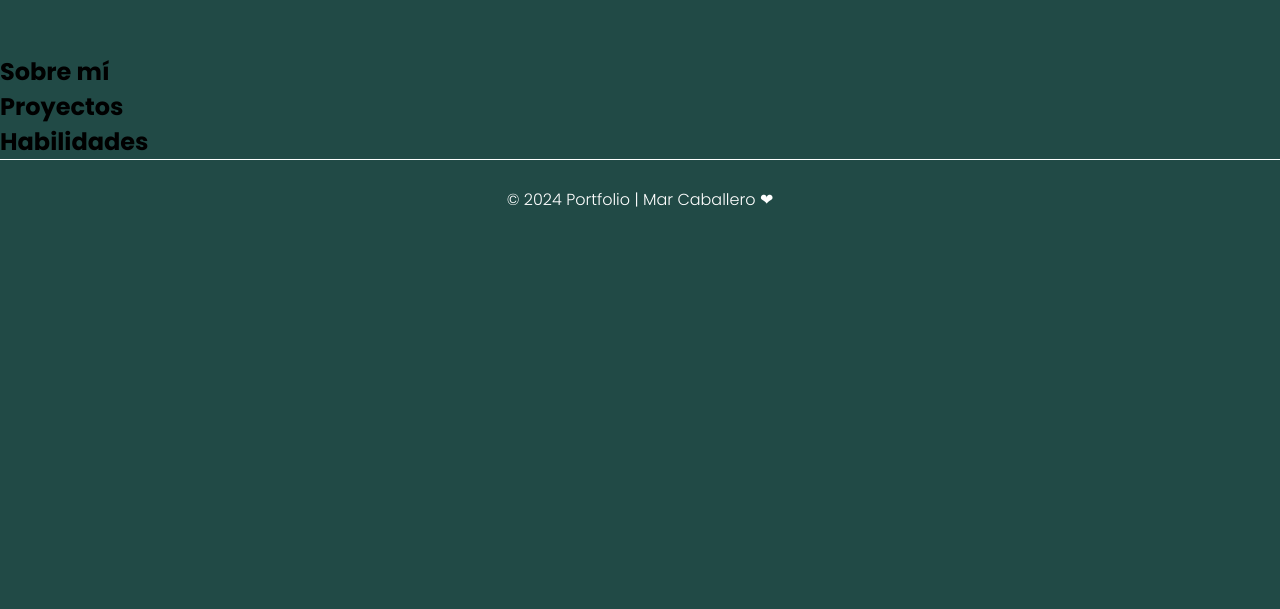
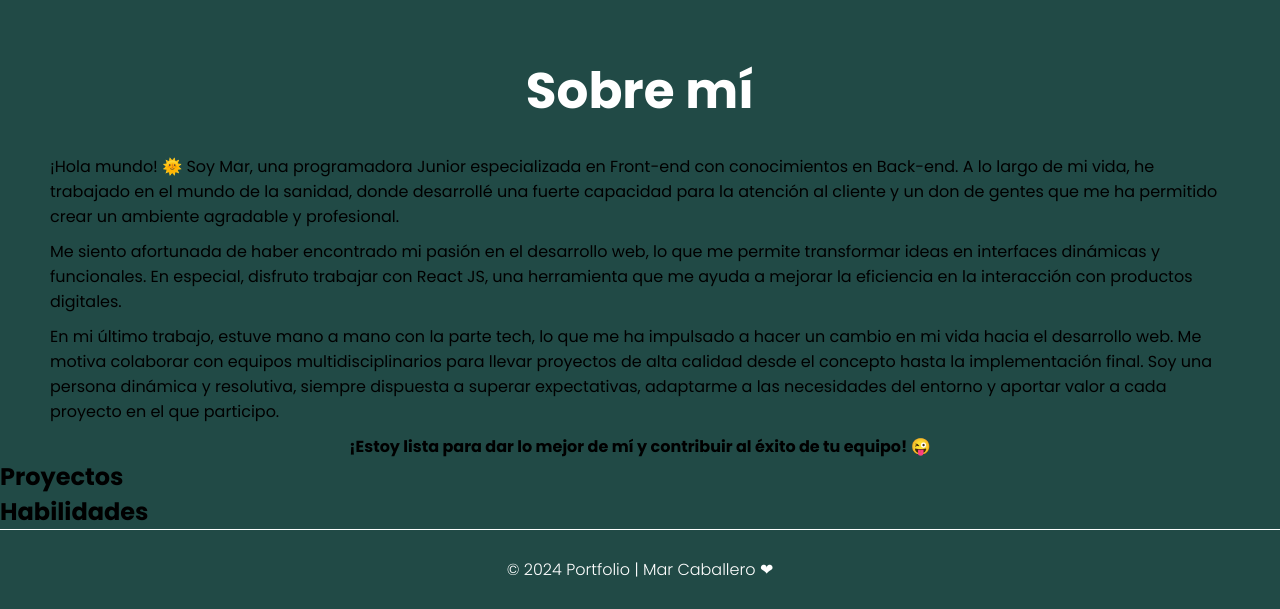
Before and after one commit to Mar-CM/PortfolioMar, a React (Vite) app: page / in a window 1280 px wide. Shown: the part 846-1455 px from the top of the page. Before the commit the page ends 1085 px from the top, so only its background shows below. Built offline with nearby package versions, Linux system fonts and the light colour scheme.

Commit message:
Section about me

```diff
--- a/package.json
+++ b/package.json
@@ -1,6 +1,7 @@
 {
   "name": "portfoliomar",
   "private": true,
+  "homepage": "./",
   "version": "0.0.0",
   "type": "module",
   "scripts": {
@@ -12,7 +13,8 @@
   "dependencies": {
     "node": "^22.10.0",
     "react": "^18.2.0",
-    "react-dom": "^18.2.0"
+    "react-dom": "^18.2.0",
+    "react-router-dom": "^6.27.0"
   },
   "devDependencies": {
     "@types/react": "^18.2.66",
--- a/src/components/AboutMe.jsx
+++ b/src/components/AboutMe.jsx
@@ -1,8 +1,35 @@
 function AboutMe() {
 	return (
 		<>
-			<section className="aboutme">
-				<h2>Sobre mí</h2>
+			<section className="aboutMe">
+				<h3 className="aboutMe_tittle">Sobre mí</h3>
+				<p className="aboutMe_text">
+					¡Hola mundo! 🌞 Soy Mar, una programadora Junior especializada en
+					Front-end con conocimientos en Back-end. A lo largo de mi vida, he
+					trabajado en el mundo de la sanidad, donde desarrollé una fuerte
+					capacidad para la atención al cliente y un don de gentes que me ha
+					permitido crear un ambiente agradable y profesional.
+				</p>
+				<p className="aboutMe_text">
+					Me siento afortunada de haber encontrado mi pasión en el desarrollo
+					web, lo que me permite transformar ideas en interfaces dinámicas y
+					funcionales. En especial, disfruto trabajar con React JS, una
+					herramienta que me ayuda a mejorar la eficiencia en la interacción con
+					productos digitales.
+				</p>
+				<p className="aboutMe_text">
+					En mi último trabajo, estuve mano a mano con la parte tech, lo que me
+					ha impulsado a hacer un cambio en mi vida hacia el desarrollo web. Me
+					motiva colaborar con equipos multidisciplinarios para llevar proyectos
+					de alta calidad desde el concepto hasta la implementación final. Soy
+					una persona dinámica y resolutiva, siempre dispuesta a superar
+					expectativas, adaptarme a las necesidades del entorno y aportar valor
+					a cada proyecto en el que participo.
+				</p>
+				<h4>
+					¡Estoy lista para dar lo mejor de mí y contribuir al éxito de tu
+					equipo! 😜
+				</h4>
 			</section>
 		</>
 	);
--- a/src/scss/App.scss
+++ b/src/scss/App.scss
@@ -1,2 +1,5 @@
 @use '../scss/core/reset';
+@use './styles/header.scss';
+@use './styles/hero.scss';
 @use './styles/main.scss';
+@use './styles/aboutMe.scss'
--- /dev/null
+++ b/src/scss/styles/aboutMe.scss
@@ -0,0 +1,18 @@
+.aboutMe {
+  padding-left: 50px;
+  padding-right: 50px;
+  display: flex;
+  flex-direction: column;
+  align-items: center;
+
+};
+.aboutMe_tittle{
+ color: white;
+ font-weight: 700;
+ font-size: 50px;
+ padding-bottom: 25px;
+}
+
+.aboutMe_text {
+  padding-bottom: 10px;
+}
--- /dev/null
+++ b/src/scss/styles/header.scss
@@ -0,0 +1,37 @@
+.header {
+  position: fixed;
+  top: 0;
+  width: 100%;
+  display: flex;
+  align-items: center;
+  justify-content: space-around;
+  height: 80px;
+  background-color: rgba(255, 255, 255, 0.1);
+  // background-color: rgba(33, 74, 70, 0.4);
+  z-index: 1000;
+  box-shadow: 0px 10px 20px rgba(0, 0, 0, 0.2);}
+
+.headerLogo {
+  margin-left: 25px;
+  // color: white;
+  color: black;
+}
+
+.headerNav_list {
+  display: flex;
+  align-items: center;
+  gap: 35px;
+  margin-right: 25px;
+}
+
+.headerNav_link {
+  // color: white;
+  color: black;
+  font-weight: 700;
+}
+
+.headerNav_link:hover {
+  // color: #214a46;
+  color: white;
+
+}
--- /dev/null
+++ b/src/scss/styles/hero.scss
@@ -0,0 +1,139 @@
+.hero {
+  position: relative;
+  display: flex;
+  justify-content: center;
+  align-items: center;
+  height: 100vh;
+  padding-bottom: 155px;
+  overflow: hidden;
+  z-index: 1;
+  flex-direction: row-reverse;
+  margin-top: 100px;
+}
+
+.heroPhoto img {
+  width: 300px;
+  height: 300px;
+  border-radius: 50%;
+  margin-right: 300px;
+}
+
+.heroName {
+  display: flex;
+  flex-direction: column;
+  align-items: center;
+  padding-top: 50px;
+  padding-left: 175px;
+  padding-right: 50px;
+}
+
+.heroName_letter {
+  line-height: 0.8;
+}
+
+.text-letter {
+  display: inline-block;
+  font-weight: 900;
+  color: white;
+  font-size: 66px;
+  cursor: pointer;
+  transition: transform 0.2s ease;
+}
+
+.text-letter:hover {
+  transform: rotate(35deg);
+  // color: #214a46;
+}
+
+.heroText {
+  margin-top: 30px;
+
+  }
+
+.heroText_name {
+  display: flex;
+  justify-content: center;
+}
+
+.buttonCV {
+  display: inline-block;
+  padding: 10px 20px;
+  margin: 15px;
+  background-color: #007bff;
+  color: white;
+  text-decoration: none;
+  border-radius: 5px;
+  font-weight: bold;
+  transition: background-color 0.3s ease transform 1s ease;
+}
+
+.buttonCV:hover {
+  background-color: #0056b3;
+  transform: scale(1.05);
+  box-shadow: 5px 5px 5px rgba(0, 0, 0, 0.5);
+}
+
+.ball {
+  position: absolute;
+  width: 100px;
+  height: 100px;
+  background-color: rgba(255, 255, 255, 0.2);
+  border-radius: 50%;
+  filter: blur(35px);
+  z-index: 0;
+}
+
+/* Animaciones para las bolas */
+.ball1 {
+  animation: moveBall1 18s linear infinite;
+}
+
+.ball2 {
+  animation: moveBall2 15s linear infinite;
+}
+
+@keyframes moveBall1 {
+  0% {
+    top: 0;
+    left: 0;
+  }
+  25% {
+    top: 20%;
+    left: 80%;
+  }
+  50% {
+    top: 80%;
+    left: 50%;
+  }
+  75% {
+    top: 60%;
+    left: 20%;
+  }
+  100% {
+    top: 0;
+    left: 0;
+  }
+}
+
+@keyframes moveBall2 {
+  0% {
+    top: 100%;
+    left: 100%;
+  }
+  25% {
+    top: 30%;
+    left: 50%;
+  }
+  50% {
+    top: 70%;
+    left: 10%;
+  }
+  75% {
+    top: 10%;
+    left: 60%;
+  }
+  100% {
+    top: 100%;
+    left: 100%;
+  }
+}
--- a/src/scss/styles/main.scss
+++ b/src/scss/styles/main.scss
@@ -3,184 +3,6 @@ body {
   font-family: "Poppins", sans-serif;
 }
 
-.header {
-  position: fixed;
-  top: 0;
-  width: 100%;
-  display: flex;
-  align-items: center;
-  justify-content: space-around;
-  height: 80px;
-  background-color: rgba(255, 255, 255, 0.1);
-  // background-color: rgba(33, 74, 70, 0.4);
-  z-index: 1000;
-  box-shadow: 0px 10px 20px rgba(0, 0, 0, 0.2);}
-
-.headerLogo {
-  margin-left: 25px;
-  // color: white;
-  color: black;
-}
-
-.headerNav_list {
-  display: flex;
-  align-items: center;
-  gap: 35px;
-  margin-right: 25px;
-}
-
-.headerNav_link {
-  // color: white;
-  color: black;
-  font-weight: 700;
-}
-
-.headerNav_link:hover {
-  // color: #214a46;
-  color: white;
-
-}
-
-.hero {
-  position: relative;
-  display: flex;
-  justify-content: center;
-  align-items: center;
-  height: 100vh;
-  padding-bottom: 155px;
-  overflow: hidden;
-  z-index: 1;
-  flex-direction: row-reverse;
-  margin-top: 100px;
-}
-
-.heroPhoto img {
-  width: 300px;
-  height: 300px;
-  border-radius: 50%;
-  margin-right: 300px;
-}
-
-.heroName {
-  display: flex;
-  flex-direction: column;
-  align-items: center;
-  padding-top: 50px;
-  padding-left: 175px;
-  padding-right: 50px;
-}
-
-.heroName_letter {
-  line-height: 0.8;
-}
-
-.text-letter {
-  display: inline-block;
-  font-weight: 900;
-  color: white;
-  font-size: 66px;
-  cursor: pointer;
-  transition: transform 0.2s ease;
-}
-
-.text-letter:hover {
-  transform: rotate(35deg);
-  // color: #214a46;
-}
-
-.heroText {
-  margin-top: 30px;
-
-  }
-
-.heroText_name {
-  display: flex;
-  justify-content: center;
-}
-
-.buttonCV {
-  display: inline-block;
-  padding: 10px 20px;
-  margin: 15px;
-  background-color: #007bff;
-  color: white;
-  text-decoration: none;
-  border-radius: 5px;
-  font-weight: bold;
-  transition: background-color 0.3s ease transform 1s ease;
-}
-
-.buttonCV:hover {
-  background-color: #0056b3;
-  transform: scale(1.05);
-  box-shadow: 5px 5px 5px rgba(0, 0, 0, 0.5);
-}
-
-.ball {
-  position: absolute;
-  width: 100px;
-  height: 100px;
-  background-color: rgba(255, 255, 255, 0.2);
-  border-radius: 50%;
-  filter: blur(35px);
-  z-index: 0;
-}
-
-/* Animaciones para las bolas */
-.ball1 {
-  animation: moveBall1 18s linear infinite;
-}
-
-.ball2 {
-  animation: moveBall2 15s linear infinite;
-}
-
-
-@keyframes moveBall1 {
-  0% {
-    top: 0;
-    left: 0;
-  }
-  25% {
-    top: 20%;
-    left: 80%;
-  }
-  50% {
-    top: 80%;
-    left: 50%;
-  }
-  75% {
-    top: 60%;
-    left: 20%;
-  }
-  100% {
-    top: 0;
-    left: 0;
-  }
-}
-
-@keyframes moveBall2 {
-  0% {
-    top: 100%;
-    left: 100%;
-  }
-  25% {
-    top: 30%;
-    left: 50%;
-  }
-  50% {
-    top: 70%;
-    left: 10%;
-  }
-  75% {
-    top: 10%;
-    left: 60%;
-  }
-  100% {
-    top: 100%;
-    left: 100%;
-  }
-}
 
 .containerFooter {
   height: 80px;
```
Also changed, not shown: src/components/Contact.jsx (+11 -0 lines), 1 other file (tests, documents, lock files or other folders).
